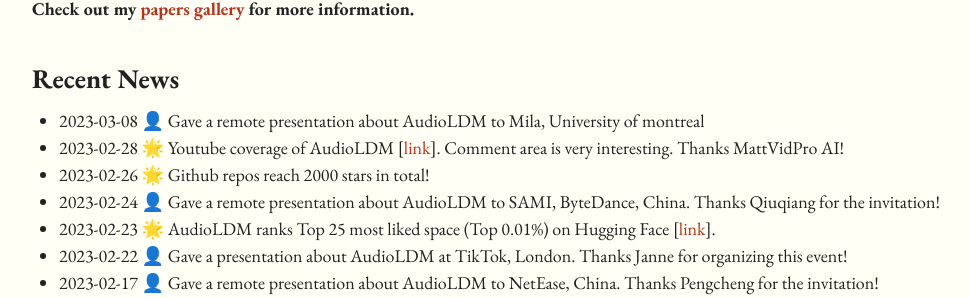
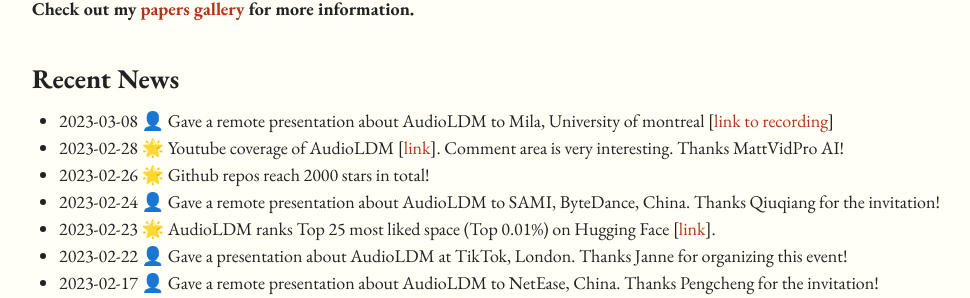
Before and after one commit to haoheliu/haoheliu.github.io, a Jekyll site: the page built from index.md, in a window 1280 px wide and 900 px high, scrolled down 868 px. Shown: the part 151-449 px from the top of the window, without its empty margins (50-1020 px from the left). Built offline with Jekyll 4.4.1, drawn with Linux system fonts in a browser that asks for light colours; comment, search, counter and statistics services are not loaded.

Commit message:
Update index.md

```diff
--- a/index.md
+++ b/index.md
@@ -115,7 +115,7 @@ competitions:
 news:
     shown:
       - time: 2023-03-08 &#128100;
-        note: Gave a remote presentation about AudioLDM to Mila, University of montreal # TODO
+        note: Gave a remote presentation about AudioLDM to Mila, University of montreal [<a href="https://www.youtube.com/watch?v=6qtL9_T8m3c&t=972s">link to recording</a>]
       - time: 2023-02-28 &#127775;
         note: Youtube coverage of AudioLDM [<a href="https://www.youtube.com/watch?v=_0VTltNYhao&list=LL&index=2k">link</a>]. Comment area is very interesting. Thanks MattVidPro AI!
       - time: 2023-02-26 &#127775;
```
